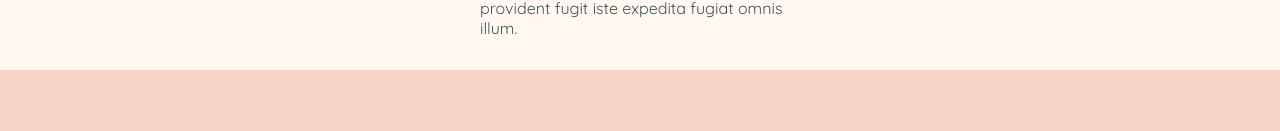
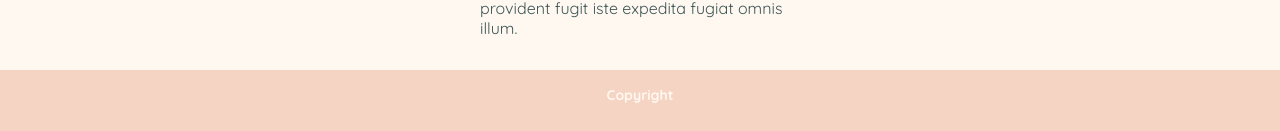
Before and after one commit to mariaeduardatc/FindHope, a React (Create React App) app: page / in a window 1280 px wide. Shown: the part 6316-6447 px from the top of the page. Built offline with nearby package versions, Linux system fonts and the light colour scheme.

Commit message:
copyright in footer

```diff
--- a/src/components/Footer/index.tsx
+++ b/src/components/Footer/index.tsx
@@ -4,7 +4,7 @@ import { Container } from "./styles"
 export function Footer(){
     return(
         <Container>
-
+            <h4>Copyright</h4>
         </Container>
     )
 }
--- a/src/components/Footer/styles.tsx
+++ b/src/components/Footer/styles.tsx
@@ -4,4 +4,16 @@ import styled from "styled-components";
 export const Container = styled.div`
     background-color: var( --pink-light);
     height: 4rem;
+
+    padding: 1rem;
+    display: flex;
+    flex-direction: column;
+    align-items: center;
+    text-align: center;
+
+    h4{
+        color: var(--white);
+        align-items: center;
+        font-size: 14px;
+    }
 `
--- a/src/components/Header/styles.tsx
+++ b/src/components/Header/styles.tsx
@@ -12,8 +12,8 @@ export const Container = styled.header`
 
     #logo{
         margin-left: 2rem;
-        height: 2rem;
-        width: 2rem;
+        height: 3rem;
+        width: 3rem;
     }
 
     #register-button{
```
